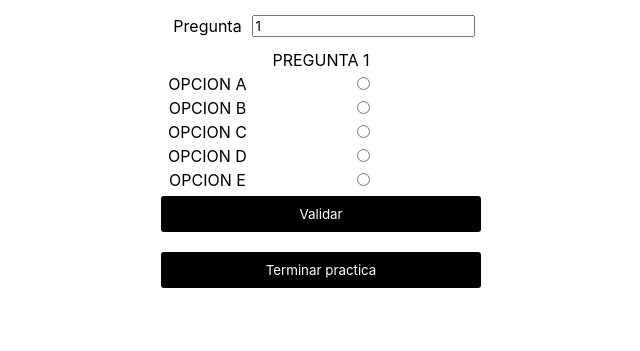
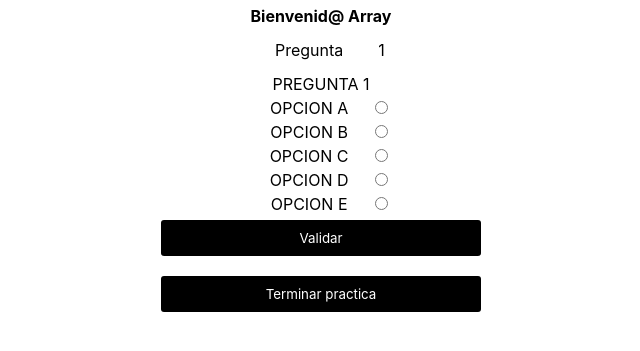
Before and after one commit to pablo0899/practiceneval, a PHP site: page /examen.php in a window 1280 px wide. Shown: the top 351 px of the page, without its empty margins (319-959 px from the left). Run offline with PHP 8.4, Linux system fonts and the light colour scheme; the visitor is signed in with stand-in values (Sample User, id 1); data comes from the database, SQL or seed files in the repository.

Commit message:
Add files via upload

```diff
--- a/estilos.css
+++ b/estilos.css
@@ -104,3 +104,6 @@
     background: #eee;
     padding: .7em;
 }
+.pregunta_hidden{
+    display:none;
+}
--- a/examen.php
+++ b/examen.php
@@ -11,6 +11,8 @@
     $link=Conectarse();
     $query = 'SELECT id_pregunta,area,pregunta,opcionA, opcionB, opcionC, opcionD, opcionE, justificacion FROM examen';
     $total = 'SELECT COUNT(*) FROM examen ';
+    session_start();
+    $user = $_SESSION['user'];
 
     $result = mysqli_query($link,"SELECT COUNT(*) FROM examen");
     $row=mysqli_fetch_array($result);
@@ -19,10 +21,14 @@
 ?>
     <form id="formulario_examen" action="examen_validacion.php" method="POST">
         <table id="table_examen">
+            <tr>
+                <th colspan="3">Bienvenid@ <strong><?php echo $user;?></strong></th>
+            </tr>
             <?php foreach ($link->query("SELECT * from examen WHERE id_pregunta  ='$num_pregunta' ") as $row) { ?>
             <tr>
                 <td><p>Pregunta</p></td>
-                <td><input type="text" name="numero_p" value="<?php echo $row['id_pregunta']; ?>"></td>
+                <td><?php echo $row['id_pregunta']; ?></td>
+                <td class="pregunta_hidden"><input type="hidden" name="numero_p" value="<?php echo $row['id_pregunta']; ?>"></td>
             </tr>
             <tr>
                 <td colspan="2"><?php echo $row['pregunta']; ?></td>
--- a/examen_validacion.php
+++ b/examen_validacion.php
@@ -25,8 +25,9 @@
     $insertar="INSERT INTO examen_alumno (usuario,id_pregunta,respuesta_respondida,respuesta_correcta) VALUES ('$user','$num_preg','$answer','$respuesta_correcta')";
     mysqli_query($link,$insertar);
 
+    echo $answer;
 
-    if($consulta){
+    if($answer == $respuesta_correcta){
         $correcta= mysqli_query($link,"UPDATE alumno SET correctas = correctas+1 WHERE usuario = '$user' ");
         header("Location:examen.php");
     }
```
Also changed, not shown: puntuacion.php (+4 -3 lines).
